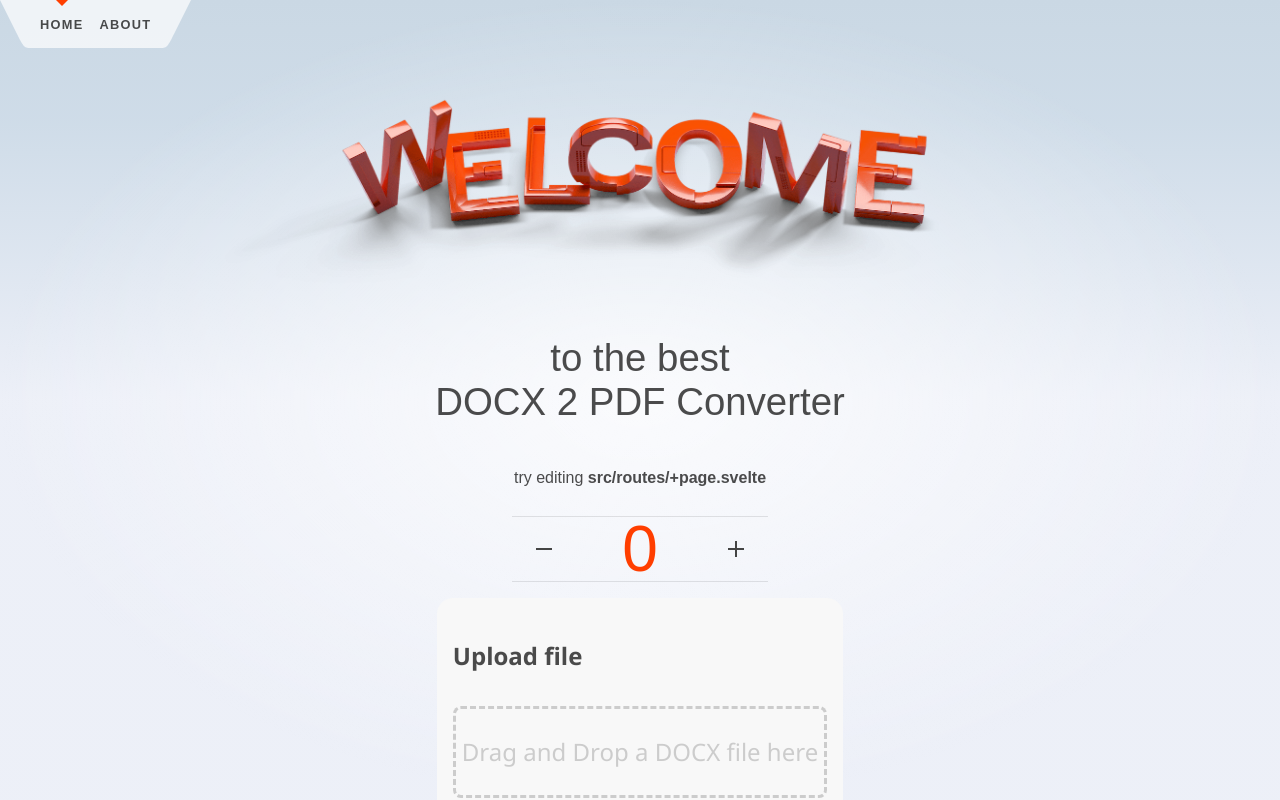
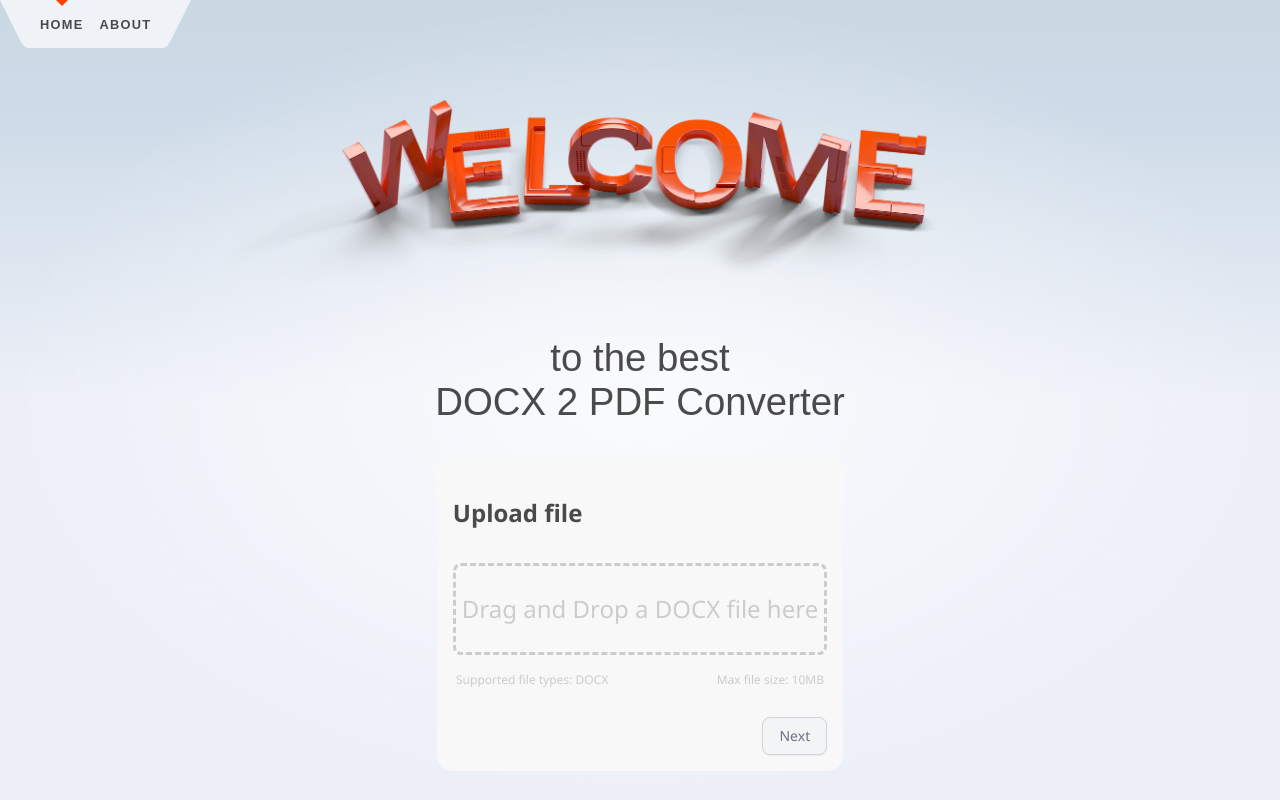
Before and after one commit to timoym/docx2pdf-ui, a SvelteKit app: page / in a window 1280 px wide. Shown: the top 800 px of the page. Built offline with nearby package versions, Linux system fonts and the light colour scheme.

Commit message:
remove the counter

```diff
--- a/src/routes/+page.svelte
+++ b/src/routes/+page.svelte
@@ -21,12 +21,6 @@
 
 		to the best<br />DOCX 2 PDF Converter
 	</h1>
-
-	<h2>
-		try editing <strong>src/routes/+page.svelte</strong>
-	</h2>
-
-	<Counter />
 	<UploadForm />
 </section>
 
```
